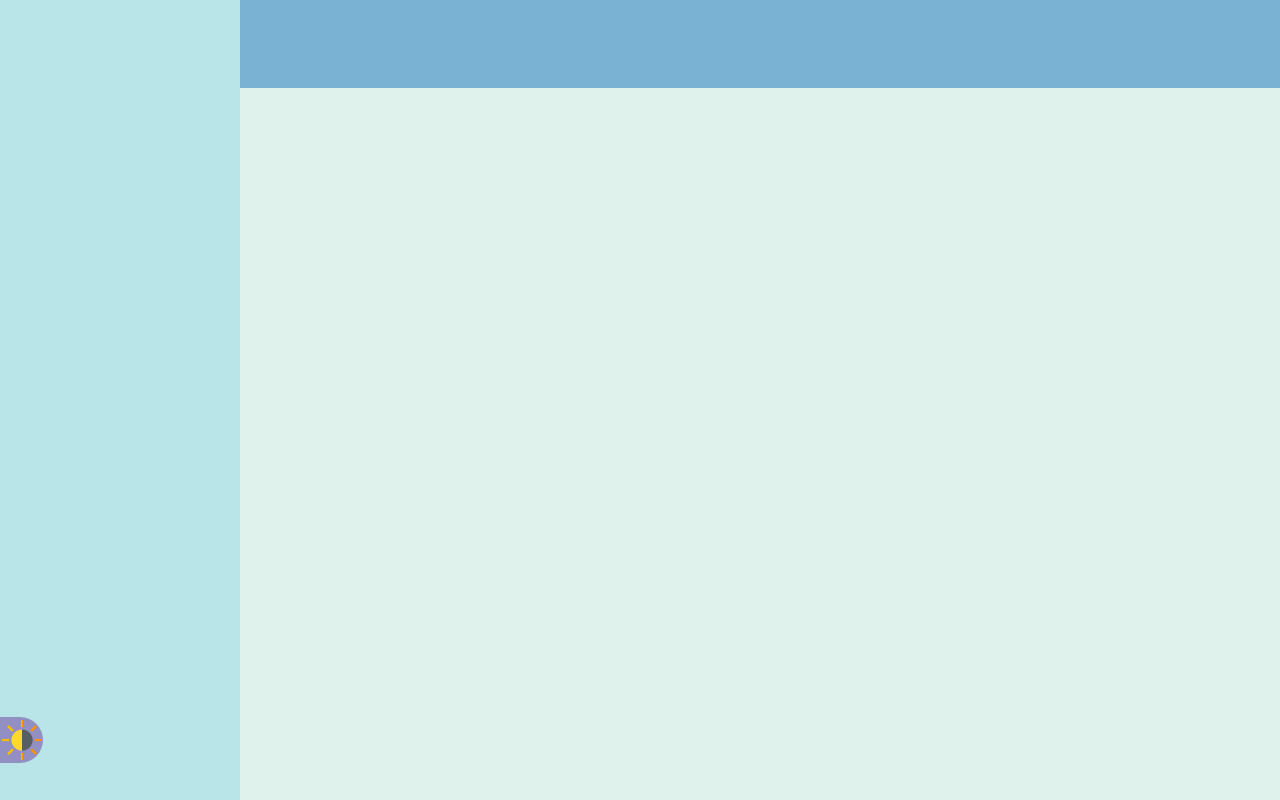
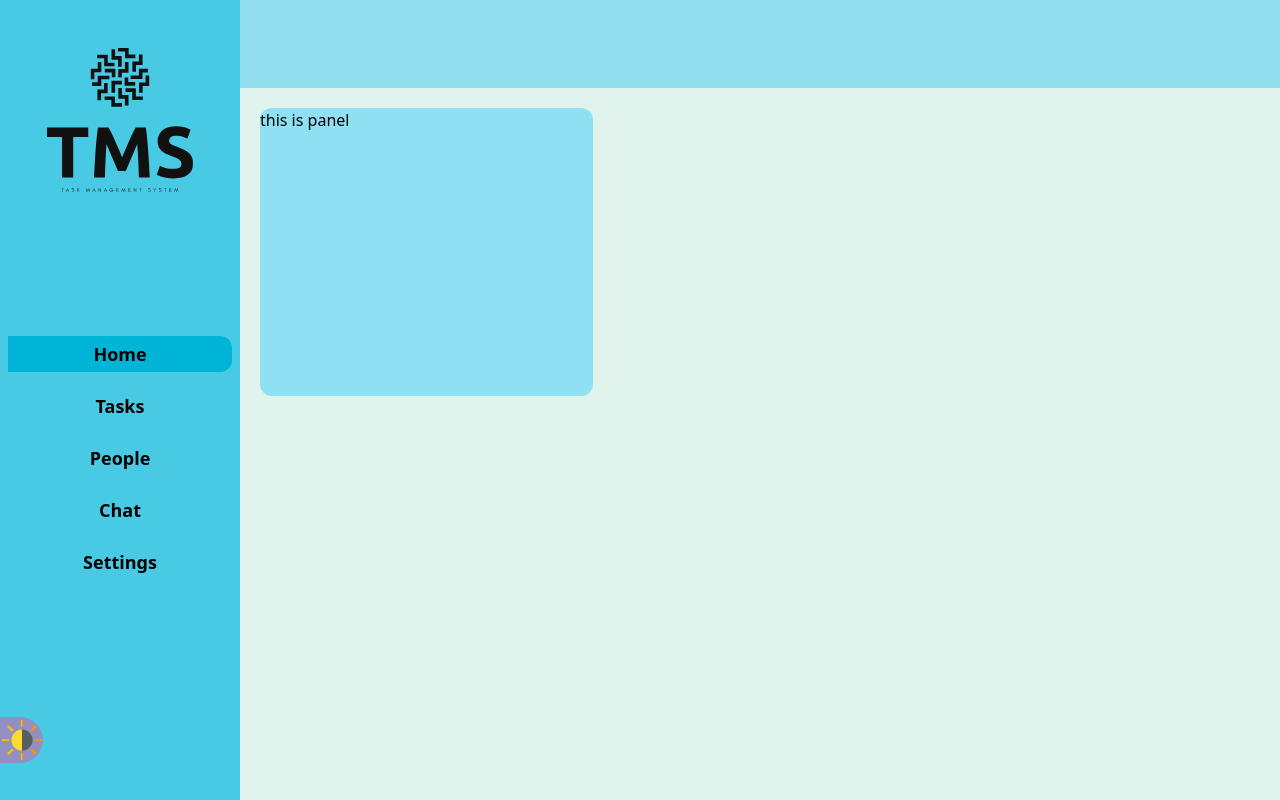
Before and after one commit to SamTheInfernoTest/TaskManagementSystemProduction, a React (Vite) app in the folder frontend/: page /null in a window 1280 px wide. Built offline with nearby package versions, Linux system fonts and the light colour scheme.

Commit message:
Defined custom colors in tailwind config and used that, fixed bug in routes

```diff
--- a/frontend/src/App.jsx
+++ b/frontend/src/App.jsx
@@ -1,17 +1,20 @@
-import useUser from "./context/UserContext";
+import { Outlet } from "react-router-dom"
+
+import Menu from "./components/menu/Menu"
+
 
 function App() {
 
   return (
     <div className="Main w-screen h-screen relative ">
-      <div className="dark:bg-[#1B1A55] bg-[#7AB2D3] absolute w-[calc(100vw-15rem)] right-0 h-[5.5rem]">
+      <div className={`dark:bg-darkHeader bg-lightHeader absolute w-[calc(100vw-15rem)] right-0 h-[5.5rem]`}>
 
       </div>
-      <div className="dark:bg-[#535C91] bg-[#B9E5E8] absolute w-[15rem] left-0 h-full">
-
+      <div className={`dark:bg-darkMenu bg-lightMenu absolute w-[15rem] left-0 h-full`} >
+        <Menu />
       </div>
-      <div className="dark:bg-[#070F2B] bg-[#DFF2EB] absolute w-[calc(100vw-15rem)] right-0 top-[5.5rem] h-[calc(100vh-5.5rem)] overflow-y-auto p-5 overflow-x-clip" >
-
+      <div className={`dark:bg-darkBg bg-lightBg absolute w-[calc(100vw-15rem)] right-0 top-[5.5rem] h-[calc(100vh-5.5rem)] overflow-y-auto p-5 overflow-x-clip`} >
+        <Outlet />
       </div>
     </div>
   )
--- a/frontend/src/Routes.jsx
+++ b/frontend/src/Routes.jsx
@@ -5,12 +5,16 @@ import { useState, useEffect } from "react";
 import useUser from "./context/UserContext";
 import Welcome from "./components/Welcome.jsx";
 import App from "./App.jsx";
+import Home from "./components/home/Home.jsx";
+import Tasks from "./components/tasks/Tasks.jsx";
 
 
 
 export default function Routes() {
   const { userName } = useUser();
   const [router, setRouter] = useState(null);
+
+
 
   const router1 = createBrowserRouter(
     createRoutesFromElements(
@@ -28,7 +32,11 @@ export default function Routes() {
       <>
         <Route path="/*" element={<Navigate to={`/${userName}`} replace />} />
         <Route path={`/${userName}`} element={<App />} >
-
+          <Route path='' element={<Home />} />
+          <Route path='tasks' element={<Tasks />} />
+          <Route path='people'  />
+          <Route path='chat'  />
+          <Route path='settings'  />
         </Route>
       </>
     )
--- a/frontend/src/components/Welcome.jsx
+++ b/frontend/src/components/Welcome.jsx
@@ -2,25 +2,25 @@ import React from 'react'
 
 import useWeb from '../context/WebContext'
 
+
 function Welcome() {
 
-  const { theme } = useWeb();
-  const {lightBg, darkBg} = useWeb();
+  const {theme} = useWeb();
 
   return (
-    <div className='min-h-screen'>
-      <header className='dark:bg-[#1B1A55] bg-[#7AB2D3] w-full right-0 h-[5.5rem] flex justify-between'>
+    <div className='h-screen'>
+      <header className={`dark:bg-darkHeader bg-lightHeader w-full right-0 h-[5.5rem] flex justify-between`}>
         <div className='my-auto sm:ml-10 ml-6'>
           <img src={theme === "dark" ? "/whitetms.svg" : "/blacktms.svg"} alt="TMS Logo"
             className='h-20'
           />
         </div>
-        <div className='my-auto sm:mr-10 mr-6 flex justify-between sm:gap-16 gap-5'>
+        <div className='my-auto sm:mr-10 mr-6 flex justify-between sm:gap-16 gap-5 text-lg'>
           <button className='font-bold'>Log In</button>
-          <button className='bg-[#4A628A] px-4 py-2 rounded-full dark:text-[#DFF2EB] text-white'>Register Now</button>
+          <button className='bg-[#4A628A] px-4 py-2 rounded-full dark:text-[#DFF2EB] text-white hover:ring dark:hover:ring-slate-400 hover:ring-slate-300'>Register Now</button>
         </div>
       </header>
-      <div className={`dark:bg-[${darkBg}] bg-[${lightBg}] p-5`}>
+      <div className={`dark:bg-darkBg bg-lightBg p-5 h-full`}>
 
       </div>
     </div>
--- /dev/null
+++ b/frontend/src/components/home/Home.jsx
@@ -0,0 +1,14 @@
+import React from 'react'
+
+import Panel from './Panel'
+
+function Home() {
+  return (
+    <div className='w-full h-full'>
+        <Panel />
+
+    </div>
+  )
+}
+
+export default Home
--- /dev/null
+++ b/frontend/src/components/home/Panel.jsx
@@ -0,0 +1,15 @@
+import React from 'react'
+
+
+function Panel() {
+
+
+
+  return (
+    <div className={`dark:bg-darkPanel bg-lightPanel w-4/12 h-72 rounded-xl`}>
+        this is panel
+    </div>
+  )
+}
+
+export default Panel
--- /dev/null
+++ b/frontend/src/components/menu/Menu.jsx
@@ -0,0 +1,71 @@
+import React from 'react'
+import { NavLink, useLocation } from 'react-router-dom'
+
+import useWeb from '../../context/WebContext'
+import useUser from '../../context/UserContext';
+
+function Menu() {
+
+    const { theme } = useWeb();
+    const {userName} = useUser();
+
+    const currentLocation = useLocation();
+
+
+  return (
+    <div className='h-full w-full flex flex-col items-center p-2'>
+        <div className='mt-10'>
+              <img src={theme === "dark" ? "/whitetms.svg" : "/blacktms.svg"} alt="TMS Logo"
+                  className='h-36'
+              />
+        </div>
+        <div className='mt-36 w-full'>
+              <ul className="w-full text-lg font-semibold dark:text-slate-100 gap-4 flex flex-col">
+                  <li className="w-full">
+                      <NavLink
+                          to={`/${userName}`}
+                          className={({ isActive }) => `${isActive && currentLocation.pathname === `/${userName}` ? 'font-bold dark:bg-darkLive bg-lightLive' : ''} hover:bg-lightHover dark:hover:bg-darkHover p-1 rounded-r-xl w-full block text-center`}
+                      >
+                          Home
+                      </NavLink>
+                  </li>
+                  <li className="w-full">
+                      <NavLink
+                          to={`/${userName}/tasks`}
+                          className={({ isActive }) => `${isActive ? 'font-bold dark:bg-darkLive bg-lightLive' : ''} hover:bg-lightHover dark:hover:bg-darkHover p-1 rounded-r-xl w-full block text-center`}
+                      >
+                          Tasks
+                      </NavLink>
+                  </li>
+                  <li className="w-full">
+                      <NavLink
+                          to={`/${userName}/people`}
+                          className={({ isActive }) => `${isActive ? 'font-bold dark:bg-darkLive bg-lightLive' : ''} hover:bg-lightHover dark:hover:bg-darkHover p-1 rounded-r-xl w-full block text-center`}
+                      >
+                          People
+                      </NavLink>
+                  </li>
+                  <li className="w-full">
+                      <NavLink
+                          to={`/${userName}/chat`}
+                          className={({ isActive }) => `${isActive ? 'font-bold dark:bg-darkLive bg-lightLive' : ''} hover:bg-lightHover dark:hover:bg-darkHover p-1 rounded-r-xl w-full block text-center`}
+                      >
+                          Chat
+                      </NavLink>
+                  </li>
+                  <li className="w-full">
+                      <NavLink
+                          to={`/${userName}/settings`}
+                          className={({ isActive }) => `${isActive ? 'font-bold dark:bg-darkLive bg-lightLive' : ''} hover:bg-lightHover dark:hover:bg-darkHover p-1 rounded-r-xl w-full block text-center`}
+                      >
+                          Settings
+                      </NavLink>
+                  </li>
+              </ul>
+
+        </div>
+    </div>
+  )
+}
+
+export default Menu
--- /dev/null
+++ b/frontend/src/components/tasks/Tasks.jsx
@@ -0,0 +1,9 @@
+import React from 'react'
+
+function Tasks() {
+  return (
+    <div>Tasks</div>
+  )
+}
+
+export default Tasks
--- a/frontend/src/context/WebContext.jsx
+++ b/frontend/src/context/WebContext.jsx
@@ -4,22 +4,21 @@ const webContext = createContext();
 
 export function WebContextProvider({ children }) {
 
-    const [theme, setTheme] = useState("system");
+    const localTheme = localStorage.getItem('theme');
+
+
+    const [theme, setTheme] = useState(localTheme || 'light');
     const [themeMenu, setThemeMenu] = useState('hidden');
+    const [mode, setMode] = useState(localTheme || 'system');
 
-    const lightText = '#000000'
-    const darkText = '#DFF2EB'
+    // For reference https://coolors.co/palette/03045e-023e8a-0077b6-0096c7-00b4d8-48cae4-90e0ef-ade8f4-caf0f8
 
-    const lightButton = '#4A628A'
-    const darkButton = '#4A628A'
 
-    const lightBg = '#DFF2EB'
-    const darkBg = '#070F2B'
 
     const darkModeMediaQuery = window.matchMedia("(prefers-color-scheme: dark)");
-    function updateTheme(theme) {
+    function updateTheme(mode) {
         const html = document.getElementsByTagName('html')[0];
-        if (theme === "system") {
+        if (mode === "system") {
             const darkThemeMq = darkModeMediaQuery.matches
             if (darkThemeMq) {
                 html.classList.add('dark');
@@ -28,50 +27,56 @@ export function WebContextProvider({ children }) {
                 html.classList.remove('dark');
                 setTheme("light");
             }
+            localStorage.removeItem('theme');
+            return
         }
-        else if (theme === "dark") {
+        else if (mode === "dark") {
+            setTheme("dark");
             html.classList.add('dark');
-        } else if (theme === "light") {
+            localStorage.setItem('theme', 'dark');
+        } else if (mode === "light") {
+            setTheme("light");
             html.classList.remove('dark');
+            localStorage.setItem('theme', 'light');
         }
     }
 
     useEffect(() => {
-        updateTheme(theme);
-        if (theme === "system") {
+        updateTheme(mode);
+        if (mode === "system") {
             darkModeMediaQuery.addEventListener('change', () => {
                 updateTheme('system');
             });
         }
 
         return () => {
-            if (theme === "system") {
+            if (mode === "system") {
                 darkModeMediaQuery.removeEventListener('change',()=>{})
             }
         }
-    }, [theme]);
+    }, [mode]);
 
     return (
-        <webContext.Provider value={{ theme, lightText, darkText, lightButton, darkButton, lightBg, darkBg,}}>
-            <div className="dark:text-[#DFF2EB] text-black">
+        <webContext.Provider value={{ theme}}>
+            <div className={`dark:text-darkText text-lightText`}>
                 <button
                     className="fixed -left-14 hover:left-0 duration-75 bottom-10 dark:bg-[#4A628A] bg-[#9290C3] w-24 rounded-r-full flex gap-1 dark:text-[#DFF2EB] text-white delay-200 z-30 ring ring-[#9290C3] "
                     onClick={()=>{setThemeMenu('block')}}
                 >
                     <div className="my-auto font-bold">Theme</div>
-                    <img src="mode.png" alt="theme" className="w-10 h-10"/>
+                    <img src="/mode.png" alt="theme" className="w-10 h-10"/>
                     <div className={`absolute bottom-11 left-0 dark:bg-[#4A628A] bg-[#9290C3] font-semibold p-1 rounded-xl ${themeMenu} w-20 ring ring-[#9290C3] `}
                     onMouseLeave={() => {setThemeMenu('hidden')}}
                     >
                         <ul className="flex gap-2 flex-col">
                             <li onClick={(e) => {
-                                e.stopPropagation();setTheme("system"); setThemeMenu('hidden');
+                                e.stopPropagation(); setMode("system"); setThemeMenu('hidden');
                             }} className="hover:bg-[#4A628A] dark:hover:bg-[#000000] p-1 rounded-xl">System</li>
                             <li onClick={(e) => {
-                                e.stopPropagation(); setTheme("dark"); setThemeMenu('hidden');
+                                e.stopPropagation(); setMode("dark"); setThemeMenu('hidden');
                             }} className="hover:bg-[#4A628A] dark:hover:bg-[#000000] p-1 rounded-xl">Dark</li>
                             <li onClick={(e) => {
-                                e.stopPropagation(); setTheme("light"); setThemeMenu('hidden');
+                                e.stopPropagation(); setMode("light"); setThemeMenu('hidden');
                             }} className="hover:bg-[#4A628A] dark:hover:bg-[#000000] p-1 rounded-xl">Light</li>
                         </ul>
                     </div>
--- a/frontend/tailwind.config.js
+++ b/frontend/tailwind.config.js
@@ -6,7 +6,24 @@ export default {
   ],
   darkMode: 'selector',
   theme: {
-    extend: {},
+    extend: {
+      colors: {
+        'darkBg': '#070F2B',
+        'lightBg': '#DFF2EB',
+        'darkHeader': '#03045E',
+        'lightHeader': '#90E0EF',
+        'darkMenu': '#023E8A',
+        'lightMenu': '#48CAE4',
+        'darkLive': '#0077B6',
+        'lightLive': '#00B4D8',
+        'darkHover': '#0096C7',
+        'lightHover': '#90E0F3',
+        'darkPanel': '#083D77',
+        'lightPanel': '#90E0F3',
+        'darkText': '#DFF2EB',
+        'lightText': '#000000'
+      }
+    },
   },
   plugins: [],
 }
```
